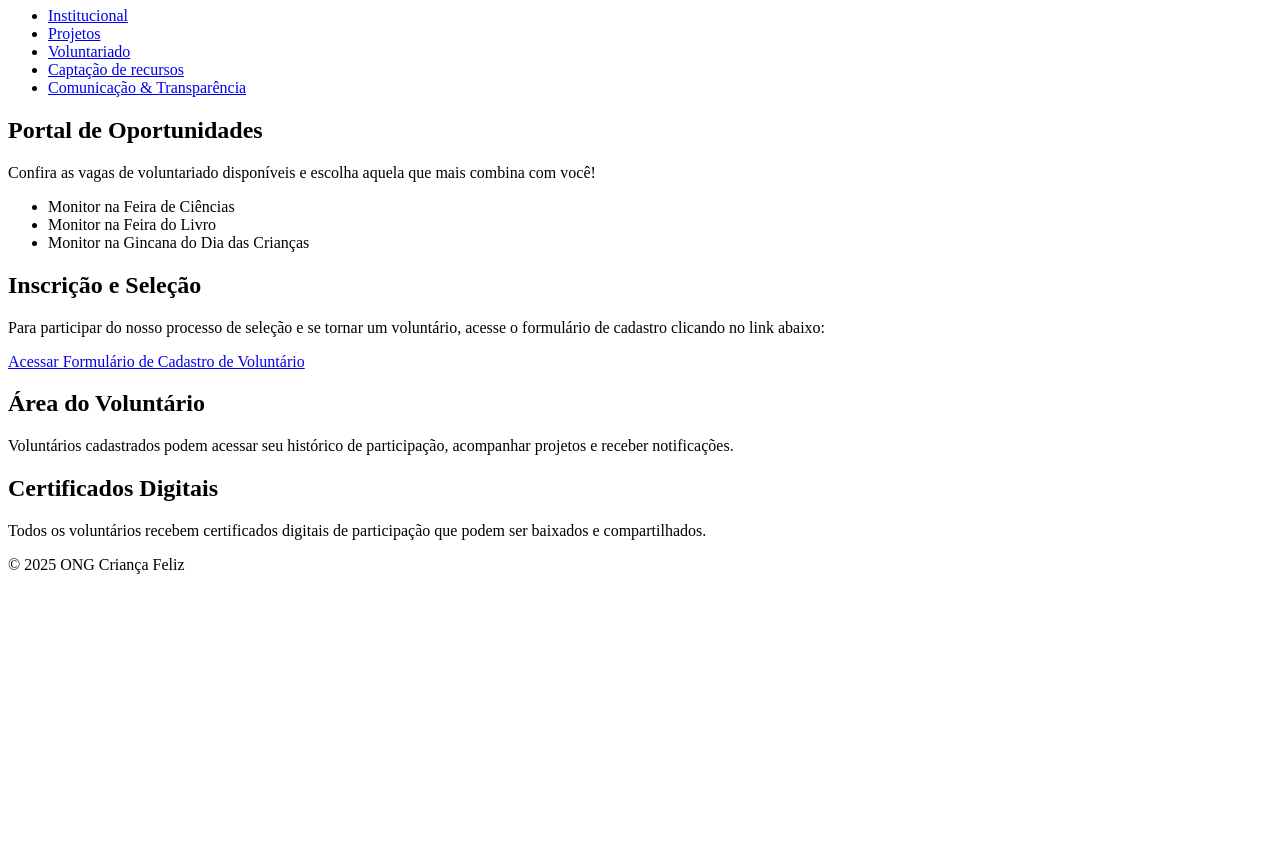
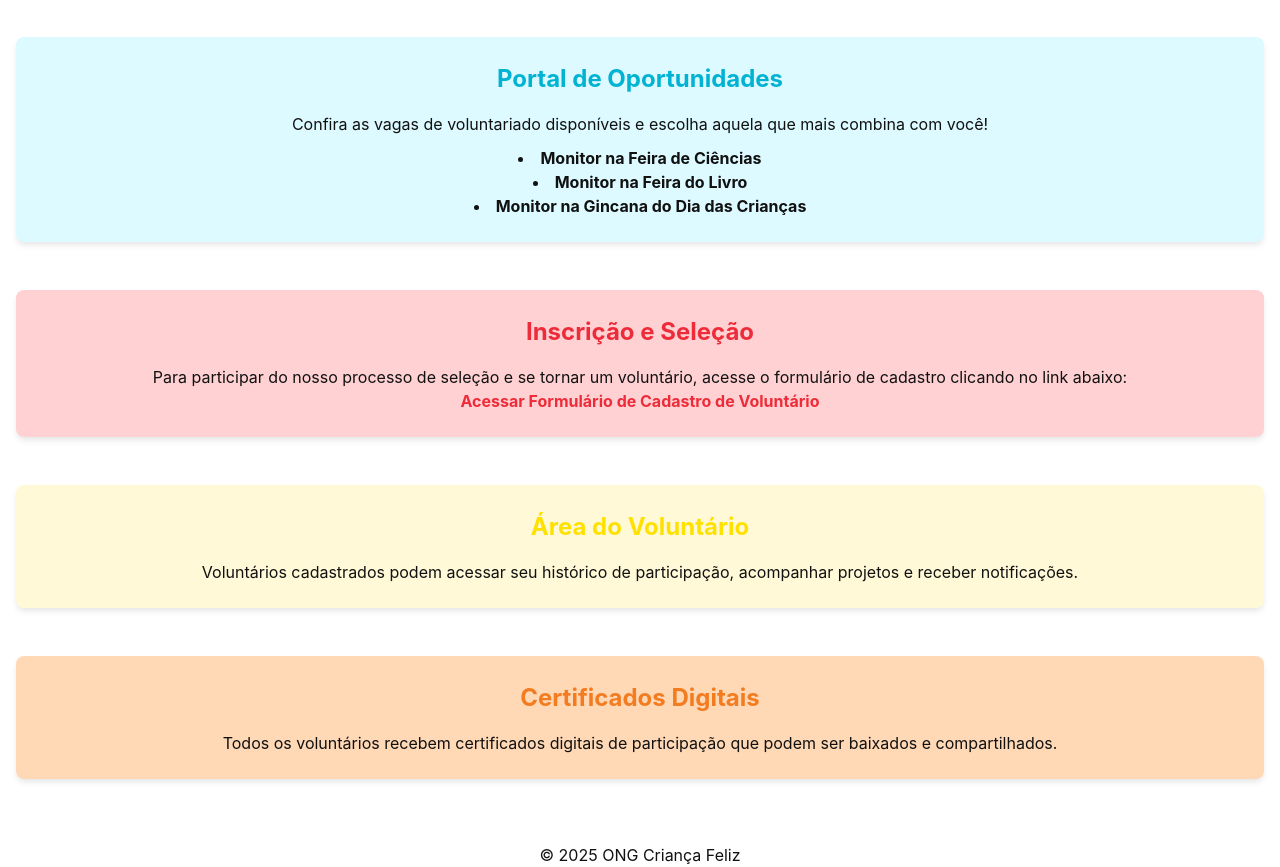
Before and after one commit to celiapaivab/front-end-ong, a website: page voluntariado.html in a window 1280 px wide. Shown: the part 73-940 px from the top of the page. Before the commit the page ends 800 px from the top, so only its background shows below. Drawn offline with Linux system fonts and the light colour scheme.

Commit message:
CSS aplicado na página voluntariado

```diff
--- a/styles/main.css
+++ b/styles/main.css
@@ -1,3 +1,49 @@
+.ul-impacto li {
+  font-weight: 700;
+}
+
+main section h2 {
+  margin-bottom: 15px;
+}
+
+.card>* {
+  margin-left: auto;
+  margin-right: auto;
+  text-align: center;
+}
+
+#card-certificados {
+  background-color: var(--secondary-300) !important;
+}
+
+#card-certificados h2 {
+  color: var(--primary-300) !important;
+}
+
+#card-area-voluntario {
+  background-color: var(--secondary-400) !important;
+}
+
+#card-area-voluntario h2 {
+  color: var(--primary-400) !important;
+}
+
+#card-inscricao {
+  background-color: var(--secondary-200) !important;
+}
+
+#card-inscricao h2 {
+  color: var(--primary-200) !important;
+}
+
+#card-oportunidades {
+  background-color: var(--secondary-100) !important;
+}
+
+#card-oportunidades h2 {
+  color: var(--primary-100) !important;
+}
+
 #sobre-titulo {
   margin-bottom: var(--space-4, 24px) !important;
 }
@@ -67,8 +113,9 @@
 /* Card largura máxima e centralizado para index */
 .card-maxcenter {
   width: 100%;
-  max-width: 700px;
-
+  margin-left: auto;
+  margin-right: auto;
+  display: block;
 }
 
 /* Galeria mista: fotos e vídeo juntos, lado a lado, responsivo */
@@ -276,22 +323,23 @@ section[aria-labelledby="doe"] {
 }
 
 /* Listas de indicadores de impacto dos projetos */
+
 .ul-impacto {
   display: flex;
-  flex-wrap: wrap;
-  gap: 1.5em;
+  flex-direction: column;
   align-items: center;
   justify-content: center;
   list-style: disc;
   padding-left: 0;
-  margin: 0 auto;
+  margin: 10px auto 0 auto;
   text-align: center;
+  gap: 0;
 }
 
 .ul-impacto li {
   display: list-item;
   list-style-position: inside;
-  margin-right: 0.5em;
+  margin: 0;
   text-align: center;
 }
 
--- a/voluntariado.html
+++ b/voluntariado.html
@@ -4,30 +4,98 @@
     <meta charset="utf-8" />
     <title>ONG Criança Feliz — Voluntariado</title>
     <meta name="viewport" content="width=device-width,initial-scale=1" />
+    <link rel="stylesheet" href="styles/main.css" />
   </head>
   <body>
-    <header>
-      <h1>ONG Criança Feliz</h1>
-      <nav>
-        <ul>
-          <li><a href="index.html">Institucional</a></li>
-          <li><a href="projetos.html">Projetos</a></li>
-          <li><a href="voluntariado.html">Voluntariado</a></li>
-          <li><a href="doacoes.html">Captação de recursos</a></li>
-          <li><a href="transparencia.html">Comunicação & Transparência</a></li>
-        </ul>
-      </nav>
+    <header class="navbar" id="main-navbar">
+      <div class="container navbar-container">
+        <a href="index.html" class="navbar-brand" id="navbar-logo"
+          >ONG Criança Feliz</a
+        >
+        <p class="text-lg text-neutral-600 hidden-mobile" id="navbar-desc">
+          Projetos educacionais e culturais para crianças em escolas públicas.
+        </p>
+        <button
+          class="hamburger"
+          id="menu-toggle"
+          aria-label="Menu"
+          aria-expanded="false"
+        >
+          <span></span>
+        </button>
+        <nav class="navbar-menu" id="main-menu">
+          <ul>
+            <li class="navbar-item">
+              <a href="index.html" class="navbar-link" id="nav-institucional"
+                >Institucional</a
+              >
+            </li>
+            <li class="navbar-item dropdown">
+              <a href="projetos.html" class="navbar-link" id="nav-projetos"
+                >Projetos</a
+              >
+              <ul class="dropdown-menu" id="submenu-projetos">
+                <li>
+                  <a href="projetos.html#feira-ciencias" class="dropdown-item"
+                    >Feira de Ciências</a
+                  >
+                </li>
+                <li>
+                  <a href="projetos.html#feira-livro" class="dropdown-item"
+                    >Feira do Livro</a
+                  >
+                </li>
+                <li>
+                  <a href="projetos.html#gincana" class="dropdown-item"
+                    >Gincana</a
+                  >
+                </li>
+              </ul>
+            </li>
+            <li class="navbar-item">
+              <a
+                href="voluntariado.html"
+                class="navbar-link"
+                id="nav-voluntariado"
+                >Voluntariado</a
+              >
+            </li>
+            <li class="navbar-item">
+              <a href="doacoes.html" class="navbar-link" id="nav-doacoes"
+                >Captação de recursos</a
+              >
+            </li>
+            <li class="navbar-item">
+              <a
+                href="transparencia.html"
+                class="navbar-link"
+                id="nav-transparencia"
+                >Comunicação & Transparência</a
+              >
+            </li>
+          </ul>
+        </nav>
+      </div>
     </header>
 
-    <main>
+    <main class="container py-8" id="main-content">
       <!-- Seção de Oportunidades -->
-      <section aria-labelledby="oportunidades">
-        <h2 id="oportunidades">Portal de Oportunidades</h2>
-        <p>
+      <section
+        aria-labelledby="oportunidades"
+        class="card card-maxcenter bg-secondary-100"
+        id="card-oportunidades"
+      >
+        <h2
+          id="oportunidades"
+          class="text-2xl font-bold text-primary-200 mb-4 text-center"
+        >
+          Portal de Oportunidades
+        </h2>
+        <p class="text-neutral-700">
           Confira as vagas de voluntariado disponíveis e escolha aquela que mais
           combina com você!
         </p>
-        <ul>
+        <ul class="ul-impacto mt-4">
           <li>Monitor na Feira de Ciências</li>
           <li>Monitor na Feira do Livro</li>
           <li>Monitor na Gincana do Dia das Crianças</li>
@@ -35,40 +103,98 @@
       </section>
 
       <!-- Seção de Inscrição -->
-      <section aria-labelledby="inscricao">
-        <h2 id="inscricao">Inscrição e Seleção</h2>
-        <p>
+      <section
+        aria-labelledby="inscricao"
+        class="card card-maxcenter bg-secondary-200"
+        id="card-inscricao"
+      >
+        <h2
+          id="inscricao"
+          class="text-2xl font-bold text-primary-300 mb-4 text-center"
+        >
+          Inscrição e Seleção
+        </h2>
+        <p class="text-neutral-700">
           Para participar do nosso processo de seleção e se tornar um
           voluntário, acesse o formulário de cadastro clicando no link abaixo:
         </p>
-        <p>
-          <a href="cadastro.html"
+        <p class="text-neutral-700">
+          <a href="cadastro.html" class="chamada-link"
             >Acessar Formulário de Cadastro de Voluntário</a
           >
         </p>
       </section>
 
       <!-- Seção de Área do voluntário -->
-      <section aria-labelledby="area-voluntario">
-        <h2 id="area-voluntario">Área do Voluntário</h2>
-        <p>
+      <section
+        aria-labelledby="area-voluntario"
+        class="card card-maxcenter bg-secondary-300"
+        id="card-area-voluntario"
+      >
+        <h2
+          id="area-voluntario"
+          class="text-2xl font-bold text-primary-400 mb-4 text-center"
+        >
+          Área do Voluntário
+        </h2>
+        <p class="text-neutral-700">
           Voluntários cadastrados podem acessar seu histórico de participação,
           acompanhar projetos e receber notificações.
         </p>
       </section>
 
       <!-- Seção de Certificados digitais -->
-      <section aria-labelledby="certificados">
-        <h2 id="certificados">Certificados Digitais</h2>
-        <p>
+      <section
+        aria-labelledby="certificados"
+        class="card card-maxcenter bg-secondary-400"
+        id="card-certificados"
+      >
+        <h2
+          id="certificados"
+          class="text-2xl font-bold text-primary mb-4 text-center"
+        >
+          Certificados Digitais
+        </h2>
+        <p class="text-neutral-700">
           Todos os voluntários recebem certificados digitais de participação que
           podem ser baixados e compartilhados.
         </p>
       </section>
     </main>
 
-    <footer>
-      <p>&copy; <span id="ano">2025</span> ONG Criança Feliz</p>
+    <footer class="bg-neutral-800 text-neutral-100 py-6 mt-8" id="footer">
+      <div
+        class="container flex flex-col items-center justify-center text-center"
+        id="footer-container"
+      >
+        <p id="footer-copy">
+          &copy; <span id="ano">2025</span> ONG Criança Feliz
+        </p>
+      </div>
     </footer>
+    <script>
+      // Menu hambúrguer responsivo
+      const hamburger = document.querySelector(".hamburger");
+      const navbarMenu = document.querySelector(".navbar-menu");
+      hamburger.addEventListener("click", function () {
+        navbarMenu.classList.toggle("active");
+        hamburger.classList.toggle("active");
+        // Atualiza aria-expanded
+        hamburger.setAttribute(
+          "aria-expanded",
+          navbarMenu.classList.contains("active")
+        );
+      });
+      // Fecha menu ao clicar em link (mobile)
+      document.querySelectorAll(".navbar-link").forEach((link) => {
+        link.addEventListener("click", () => {
+          if (window.innerWidth < 768) {
+            navbarMenu.classList.remove("active");
+            hamburger.classList.remove("active");
+            hamburger.setAttribute("aria-expanded", "false");
+          }
+        });
+      });
+    </script>
   </body>
 </html>
```
